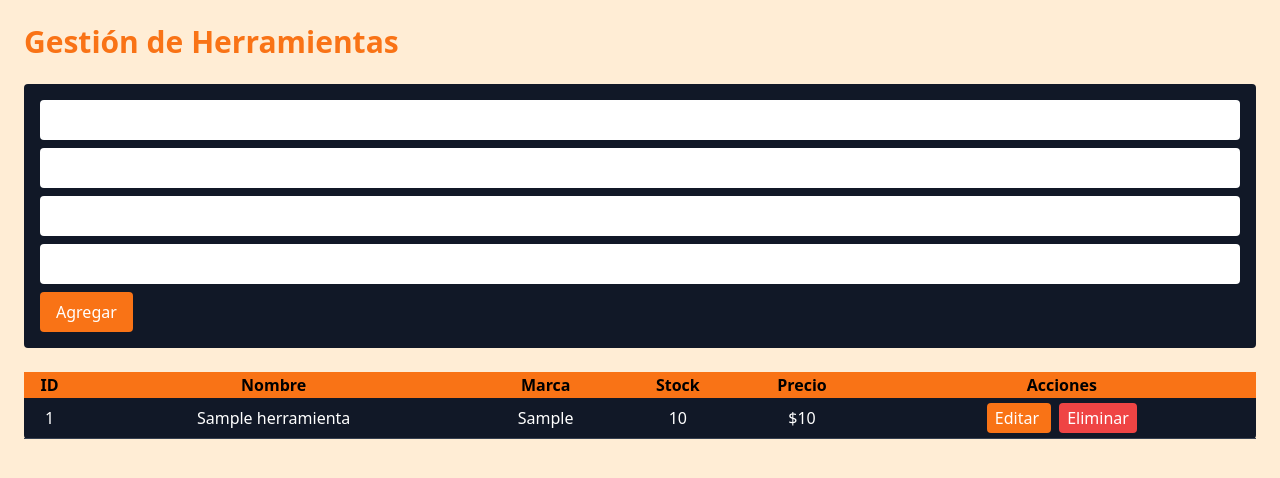
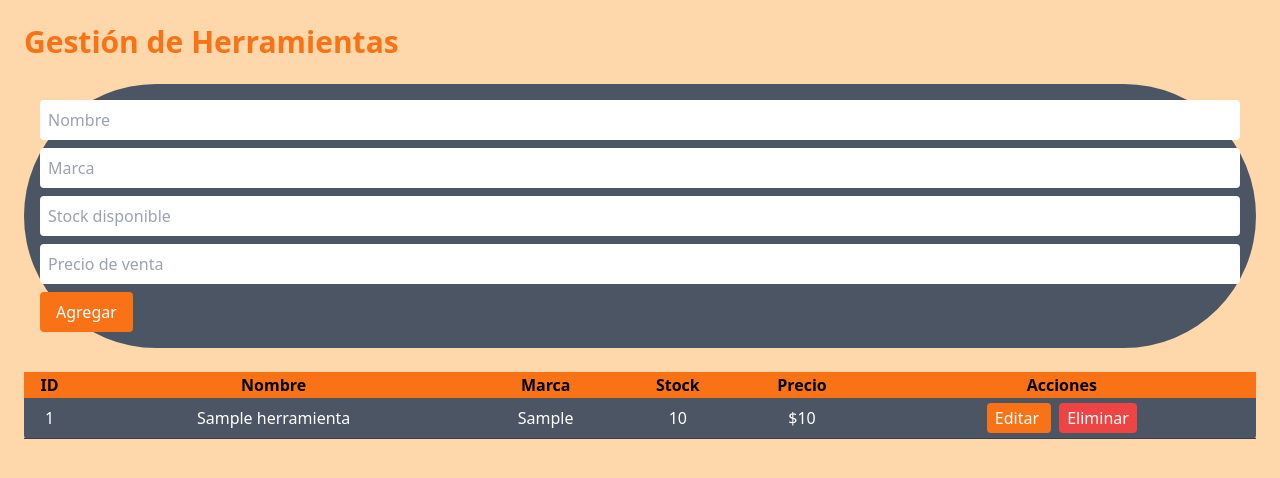
Before and after one commit to Mariysabel/proyectoTSO, a PHP site: page /admin.php in a window 1280 px wide. Shown: the top 478 px of the page. Run offline with PHP 8.4, Linux system fonts and the light colour scheme; the visitor is signed in with stand-in values (Sample User, id 1); tables that the repository leaves empty or names only in its code hold one stand-in row (values such as "Sample post"); some libraries are stand-ins or nearby versions.

Commit message:
cambio en estilos panel 2

```diff
--- a/proyecto/admin.php
+++ b/proyecto/admin.php
@@ -52,29 +52,29 @@ $resultado = $conn->query("SELECT * FROM herramientas");
 <script src="https://cdn.tailwindcss.com"></script>
 </head>
 
-<body class="bg-orange-100 text-white p-6">
+<body class="bg-orange-200 text-white p-6">
 
 <h1 class="text-3xl font-bold text-orange-500 mb-6">
     Gestión de Herramientas
 </h1>
 
-<form method="POST" action="<?= $editar ? '?editar='.$data['id'] : '' ?>" class="bg-gray-900 p-4 rounded mb-6">
+<form method="POST" action="<?= $editar ? '?editar='.$data['id'] : '' ?>" class="bg-gray-600 p-4 rounded-full mb-6">
 
     <input type="hidden" name="id" value="<?= $data['id'] ?? '' ?>">
 
-    <input type="text" name="nombre" required
+    <input type="text" placeholder="Nombre" name="nombre" required
         value="<?= $data['nombre'] ?? '' ?>"
         class="w-full p-2 mb-2 text-black rounded">
 
-    <input type="text" name="marca"
+    <input type="text" placeholder="Marca" name="marca"
         value="<?= $data['marca'] ?? '' ?>"
         class="w-full p-2 mb-2 text-black rounded">
 
-    <input type="number" name="stock"
+    <input type="number" placeholder="Stock disponible" name="stock"
         value="<?= $data['stock'] ?? '' ?>"
         class="w-full p-2 mb-2 text-black rounded">
 
-    <input type="number" step="0.01" name="precio"
+    <input type="number" step="0.01" placeholder="Precio de venta" name="precio"
         value="<?= $data['precio'] ?? '' ?>"
         class="w-full p-2 mb-2 text-black rounded">
 
@@ -85,7 +85,7 @@ $resultado = $conn->query("SELECT * FROM herramientas");
 
 </form>
 
-<table class="w-full bg-gray-900 rounded">
+<table class="w-full bg-gray-600 rounded">
     <thead class="bg-orange-500 text-black">
         <tr>
             <th>ID</th>
@@ -108,13 +108,13 @@ $resultado = $conn->query("SELECT * FROM herramientas");
 
             <td class="space-x-2">
                 <a href="?editar=<?= $row['id'] ?>"
-                   class="bg-orange-500 px-2 py-1 rounded">
+                   class="bg-orange-500 px-2 py-1 rounded hover:bg-orange-600">
                    Editar
                 </a>
 
                 <a href="?eliminar=<?= $row['id'] ?>"
                    onclick="return confirm('¿Eliminar?')"
-                   class="bg-red-500 px-2 py-1 rounded">
+                   class="bg-red-500 px-2 py-1 rounded hover:bg-orange-600">
                    Eliminar
                 </a>
             </td>
```
